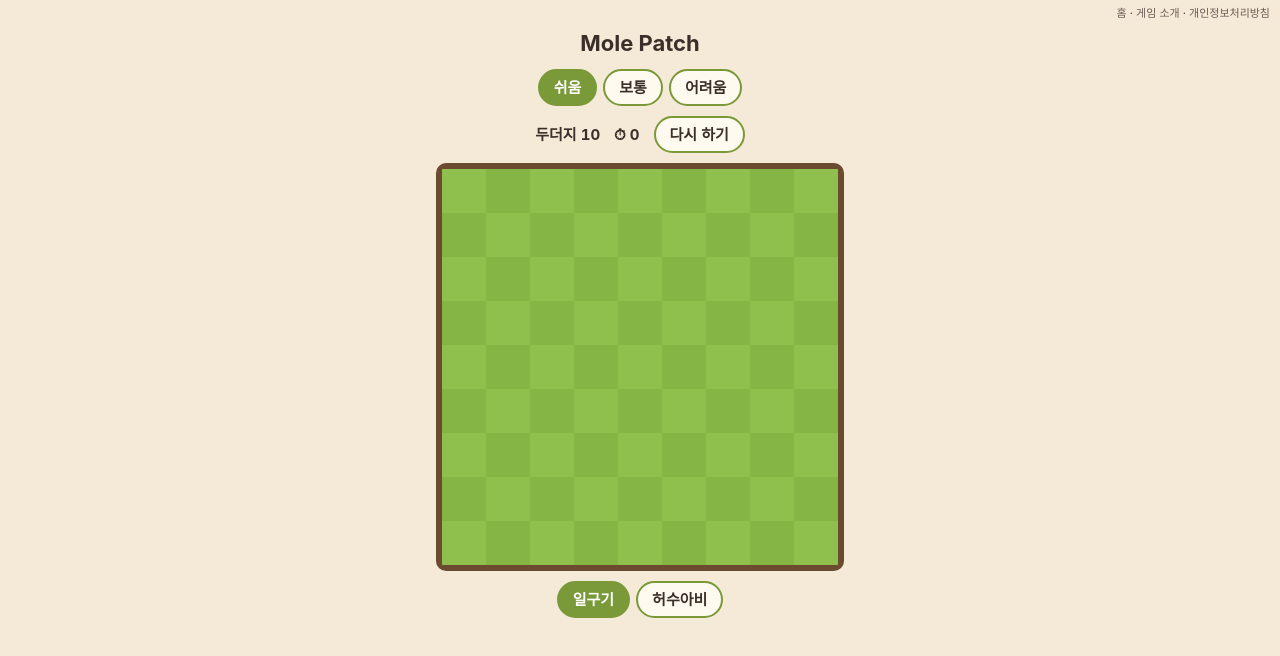
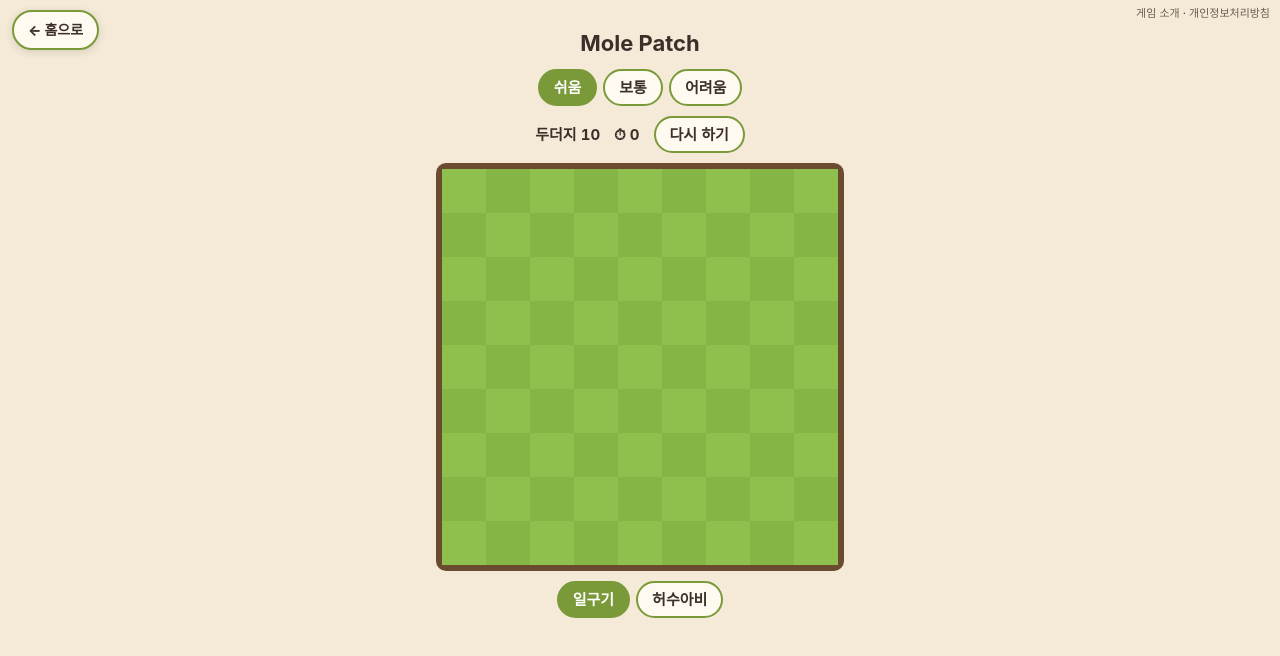
Before and after one commit to meins-lab/maze-escape, a website built with Vite: page mole-patch/index.html in a window 1280 px wide. Built offline with nearby package versions, Linux system fonts and the light colour scheme.

Commit message:
feat: 게임 화면에 홈으로 버튼 추가 (#50)

```diff
--- a/maze-escape/index.html
+++ b/maze-escape/index.html
@@ -22,13 +22,16 @@
     <style>
       html, body { margin: 0; height: 100%; overflow: hidden; background: #000; touch-action: none; user-select: none; }
       canvas { display: block; width: 100vw; height: 100dvh; }
+      .home { position: fixed; top: 10px; left: 12px; z-index: 1; padding: 8px 14px; border: 1px solid rgba(255, 255, 255, 0.25); border-radius: 999px; background: rgba(20, 20, 28, 0.7); color: #fff; font: 800 14px/1.2 -apple-system, BlinkMacSystemFont, "Apple SD Gothic Neo", sans-serif; text-decoration: none; box-shadow: 0 2px 8px rgba(0, 0, 0, 0.3); -webkit-tap-highlight-color: transparent; }
+      .home:active { transform: scale(0.97); }
       .links { position: fixed; top: 6px; right: 10px; font: 11px/1.4 -apple-system, sans-serif; }
       .links a { color: rgba(255, 255, 255, 0.6); text-decoration: none; }
     </style>
   </head>
   <body>
     <canvas id="game"></canvas>
-    <nav class="links"><a href="/">홈</a> · <a href="/maze-escape/about/">게임 소개</a> · <a href="/privacy/">개인정보처리방침</a></nav>
+    <a class="home" href="/">← 홈으로</a>
+    <nav class="links"><a href="/maze-escape/about/">게임 소개</a> · <a href="/privacy/">개인정보처리방침</a></nav>
     <script type="module" src="./main.ts"></script>
   </body>
 </html>
--- a/mole-patch/index.html
+++ b/mole-patch/index.html
@@ -45,6 +45,8 @@
       .n1 { color: #3b7d23; } .n2 { color: #2f6fb3; } .n3 { color: #c0392b; } .n4 { color: #6c3483; }
       .n5 { color: #8e5b2a; } .n6 { color: #16808a; } .n7 { color: #333; } .n8 { color: #777; }
       .msg { min-height: 24px; font-weight: 700; text-align: center; }
+      .home { position: fixed; top: 10px; left: 12px; z-index: 1; padding: 8px 14px; border: 2px solid var(--accent); border-radius: 999px; background: #fffaf0; color: var(--ink); font-size: 14px; font-weight: 800; text-decoration: none; box-shadow: 0 2px 8px rgba(59, 47, 42, 0.15); -webkit-tap-highlight-color: transparent; }
+      .home:active { transform: scale(0.97); }
       .links { position: fixed; top: 6px; right: 10px; font: 11px/1.4 -apple-system, sans-serif; }
       .links a { color: var(--muted); text-decoration: none; }
     </style>
@@ -65,7 +67,8 @@
       </div>
       <div class="msg" id="msg"></div>
     </main>
-    <nav class="links"><a href="/">홈</a> · <a href="/mole-patch/about/">게임 소개</a> · <a href="/privacy/">개인정보처리방침</a></nav>
+    <a class="home" href="/">← 홈으로</a>
+    <nav class="links"><a href="/mole-patch/about/">게임 소개</a> · <a href="/privacy/">개인정보처리방침</a></nav>
     <script type="module" src="./main.ts"></script>
   </body>
 </html>
```
